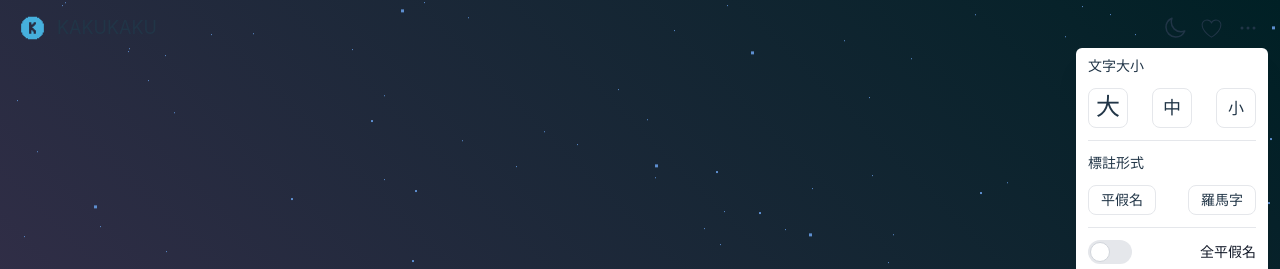
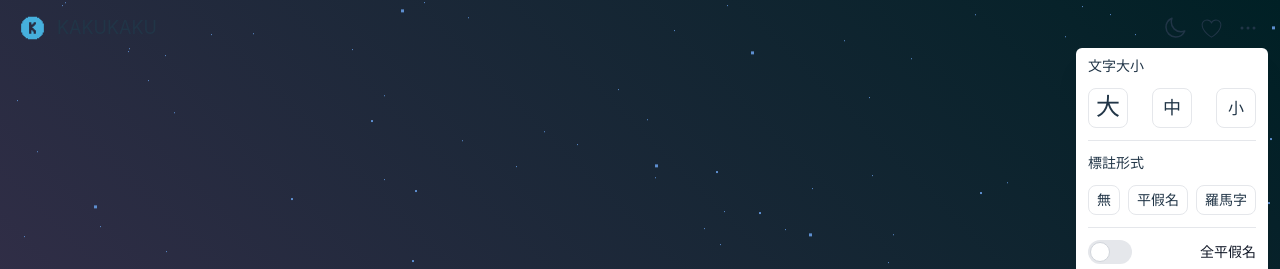
Before and after one commit to seesawjack/KAKUKAKU, a Vue app: page /songlist in a window 1280 px wide. Both pictures are taken after a click on the icon 1248 px from the left and 27 px from the top of the page. Shown: the top 269 px of the page. Built offline with nearby package versions, Linux system fonts and the light colour scheme.

Commit message:
202305171216-歌詞編輯控制項->標注形式新增「無」

```diff
--- a/src/components/molecules/MolsHeaderConfigure.vue
+++ b/src/components/molecules/MolsHeaderConfigure.vue
@@ -18,8 +18,9 @@
       <div>
         <p class="text-left">標註形式</p>
         <div class="flex justify-between items-end mt-3">
-          <p class="border px-3 py-1 rounded-lg">平假名</p>
-          <p class="border px-3 py-1 rounded-lg">羅馬字</p>
+          <p class="border px-2 py-1 rounded-lg">無</p>
+          <p class="border px-2 py-1 rounded-lg">平假名</p>
+          <p class="border px-2 py-1 rounded-lg">羅馬字</p>
         </div>
       </div>
 
```
